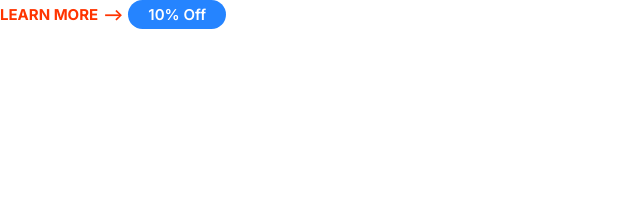
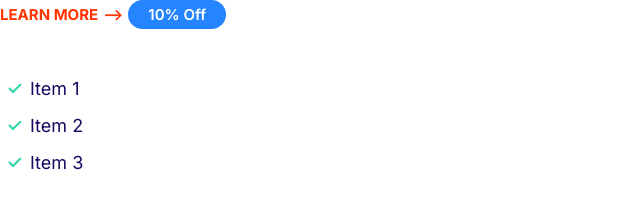
Before and after one commit to binmek94th/moshify, a plain HTML site: page index.html in a window 1280 px wide. Shown: the whole page, without its empty margins (0-640 px from the left). Drawn offline with Linux system fonts and the light colour scheme.

Commit message:
Build the list component.

```diff
--- a/CSS/styles.css
+++ b/CSS/styles.css
@@ -116,3 +116,30 @@ a {
         font-size: 1.2rem;
     }
 }
+
+/* lists */
+.list {
+    list-style: none;
+    padding-left: 0;
+    color: var(--color-heading);
+}
+.list--inline .list__item {
+    display: inline-block;
+    margin-right: 2rem;
+}
+
+.list--tick {
+    list-style-image: url("../images/tick.svg");
+    padding: 3rem;
+}
+
+.list--tick .list__item {
+    padding-left: 0.5rem;
+    margin-bottom: 1rem;
+}
+
+@media screen and (min-width: 1024px) {
+    .list--tick .list__item {
+        padding-left: 0;
+    }
+}
--- a/index.html
+++ b/index.html
@@ -12,5 +12,10 @@
 <body>
 <a href="#" class="link-arrow">Learn more</a>
 <span class="badge badge--primary">10% Off</span>
+<ul class="list list--tick">
+    <li class="list__item">Item 1</li>
+    <li class="list__item">Item 2</li>
+    <li class="list__item">Item 3</li>
+</ul>
 </body>
 </html>
```
Also changed, not shown: Components/list.html (added, +5 -0 lines), Images/tick.svg (added).
